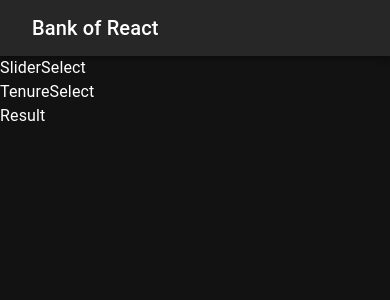
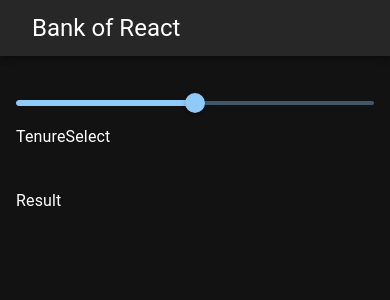
Before and after one commit to danijmoss/React-Mortgage-Calculator, a React (Vite) app: page / in a window 390 px wide. Shown: the top 300 px of the page. Built offline with nearby package versions, Linux system fonts and the light colour scheme.

Commit message:
added responsive grid

```diff
--- a/src/App.jsx
+++ b/src/App.jsx
@@ -1,3 +1,4 @@
+import { Container, Grid } from "@mui/material";
 import Navbar from "./components/Navbar";
 import Result from "./components/Result";
 import SliderSelect from "./components/SliderSelect";
@@ -6,12 +7,20 @@
 function App() {
   return (
     <div className="App">
-      <Navbar/>
-      <SliderSelect/>
-      <TenureSelect/>
-      <Result/>
+      <Navbar />
+      <Container maxWidth="xl" sx={{ mt: 4 }}>
+        <Grid container spacing={5}>
+          <Grid item xs={12} md={6}>
+            <SliderSelect />
+            <TenureSelect />
+          </Grid>
+          <Grid item xs={12} md={6}>
+            <Result />
+          </Grid>
+        </Grid>
+      </Container>
     </div>
-  )
+  );
 }
 
 export default App;
--- a/src/components/Navbar.jsx
+++ b/src/components/Navbar.jsx
@@ -9,7 +9,7 @@
     <AppBar position="static">
       <Container maxWidth="xl">
         <Toolbar>
-          <Typography variant="h6" component="div">
+          <Typography variant="h5" component="div">
             Bank of React
           </Typography>
         </Toolbar>
--- a/src/components/SliderSelect.jsx
+++ b/src/components/SliderSelect.jsx
@@ -1,9 +1,8 @@
-import React from 'react'
+import React from "react";
+import SliderComponent from "./common/SliderComponent";
 
 const SliderSelect = () => {
-  return (
-    <div>SliderSelect</div>
-  )
-}
+  return <SliderComponent />;
+};
 
-export default SliderSelect
+export default SliderSelect;
--- a/src/components/common/SliderComponent.jsx
+++ b/src/components/common/SliderComponent.jsx
@@ -1,9 +1,10 @@
-import React from 'react'
+import React from "react";
+import Slider from "@mui/material/Slider";
 
 const SliderComponent = () => {
   return (
-    <div>SliderComponent</div>
-  )
-}
+    <Slider defaultValue={50} aria-label="Default" valueLabelDisplay="auto" />
+  );
+};
 
-export default SliderComponent
+export default SliderComponent;
```
Also changed, not shown: 3 other files (tests, documents, lock files or other folders).
